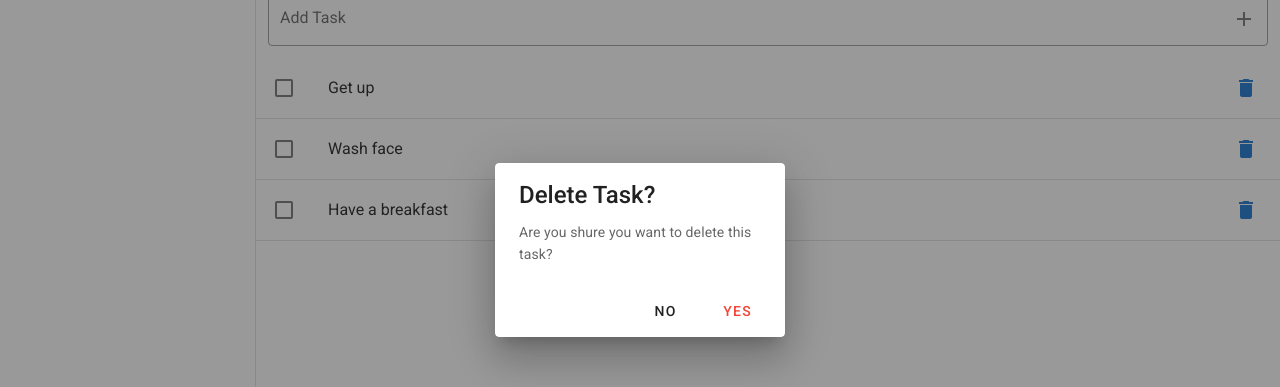
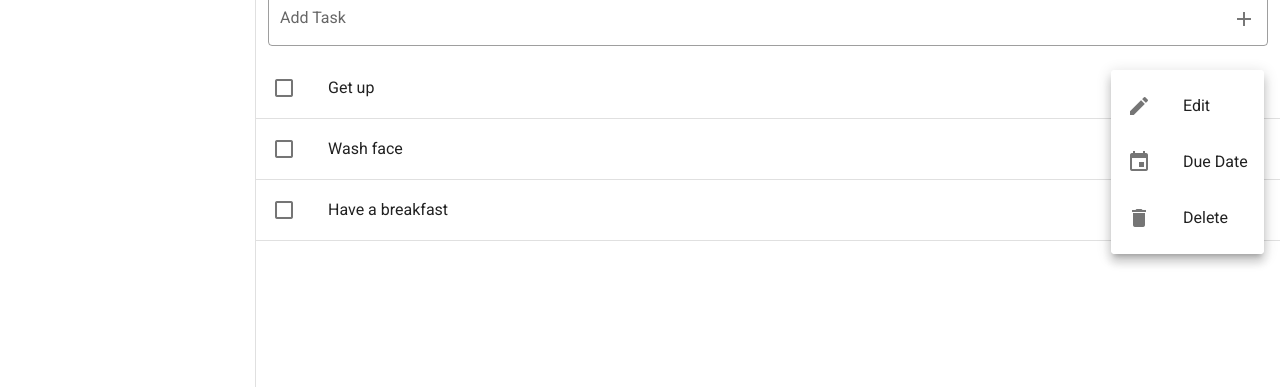
Before and after one commit to Lukashenko-Dmitry/vutify-todo, a Vue app: page /#/ in a window 1280 px wide. Both pictures are taken after a click on the button 1246 px from the left and 238 px from the top of the page. Shown: the part 150-537 px from the top of the page. Built offline with nearby package versions, Linux system fonts and the light colour scheme.

Commit message:
add task menu with delete function

```diff
--- a/src/components/Todo/Task.vue
+++ b/src/components/Todo/Task.vue
@@ -19,37 +19,24 @@
             </v-list-item-content>
 
              <v-list-item-action>
-          <v-btn
-          @click.stop="dialogs.delete = true"
-          icon>
-            <v-icon color="primary">mdi-delete</v-icon>
-          </v-btn>
+          <task-menu
+          :task="task"
+          />
         </v-list-item-action>
           </template>
         </v-list-item>
         <v-divider></v-divider>
-        <dialog-delete
-        @close="dialogs.delete = false"
-        v-if="dialogs.delete"
-        :task="task"
-        />
+
       </div>
 </template>
 
 <script>
 
+
 export default {
     props: ['task'],
-  data() {
-    return {
-      dialogs: {
-        delete: false
-      }
-    }
-  },
-  components: {
-    'dialog-delete': require('@/components/Todo/Dialogs/DialogDelete.vue').default,
-    'task-menu': require('@/components/Todo/Dialogs/TaskMenu.vue').default
+    components: {
+    'task-menu': require('@/components/Todo/TaskMenu.vue').default
   }
 }
 </script>
--- a/src/components/Todo/TaskMenu.vue
+++ b/src/components/Todo/TaskMenu.vue
@@ -1,11 +1,12 @@
 <template>
-   <v-menu
+    <div>
+        <v-menu
             bottom
             left
           >
             <template v-slot:activator="{ on, attrs }">
               <v-btn
-                dark
+                color= 'primary'
                 icon
                 v-bind="attrs"
                 v-on="on"
@@ -16,25 +17,66 @@
 
             <v-list>
               <v-list-item
-                v-for="(item, i) in items"
-                :key="i"
+                v-for="(item, index) in items"
+                :key="index"
+                @click="handelClick(index)"
               >
+                <v-list-item-icon>
+                    <v-icon v-text="item.icon"></v-icon>
+                </v-list-item-icon>
                 <v-list-item-title>{{ item.title }}</v-list-item-title>
               </v-list-item>
             </v-list>
           </v-menu>
+
+        <dialog-delete
+            @close="dialogs.delete = false"
+            v-if="dialogs.delete"
+            :task="task"
+            />
+    </div>
+
 </template>
 
 <script>
 export default {
- data: () => ({
+    props: ['task'],
+    data: () => ({
+      dialogs: {
+        delete: false
+      },
       items: [
-        { title: 'Click Me' },
-        { title: 'Click Me' },
-        { title: 'Click Me' },
-        { title: 'Click Me 2' },
+        {
+            title: 'Edit',
+            icon: 'mdi-pencil',
+            click(){
+                console.log('edit')
+            },
+        },
+        {
+            title: 'Due Date',
+            icon:  'mdi-calendar',
+            click(){
+             console.log('due date')
+            },
+        },
+        {
+            title: 'Delete',
+            icon: 'mdi-delete',
+            click(){
+             this.dialogs.delete = true;
+            },
+        },
       ],
     }),
+    methods: {
+        handelClick(index){
+            this.items[index].click.call(this)
+        }
+    },
+    components: {
+        'dialog-delete': require('@/components/Todo/Dialogs/DialogDelete.vue').default,
+    }
 }
 </script>
 
```
